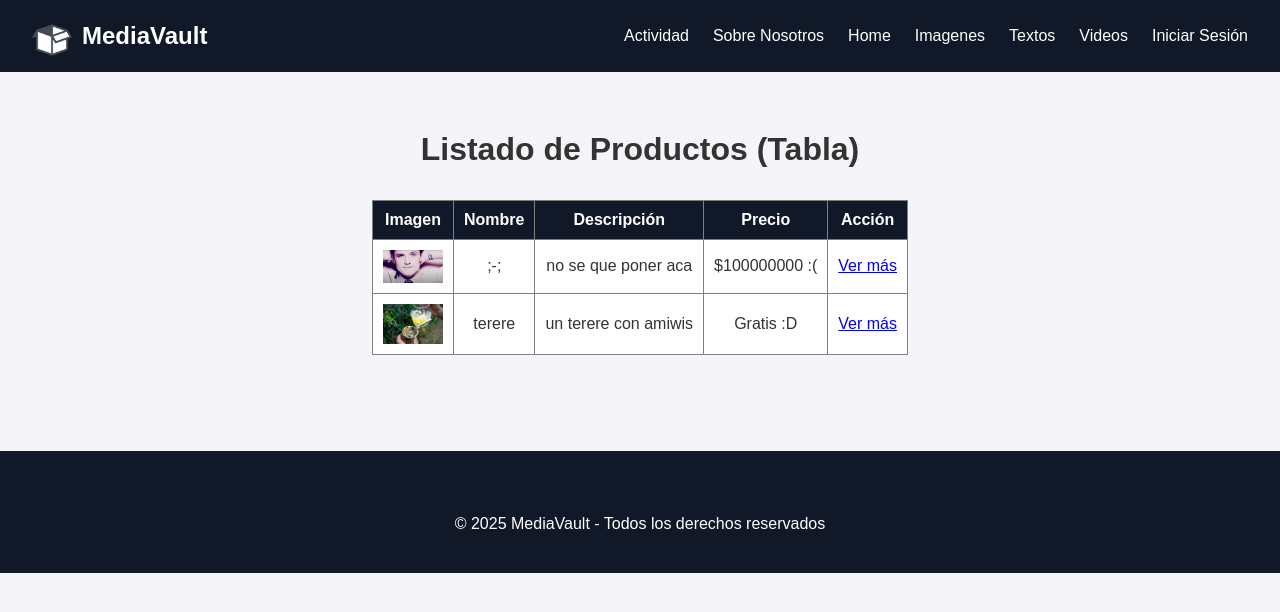
After one commit to Renzoegt/Integrador_Paradigmas, a PHP site: page /Assets/Actividad1/listado_tabla.html in a window 1280 px wide. The commit adds this page. Shown: the top 612 px of the page. Run offline with PHP 8.4, Linux system fonts and the light colour scheme.

Commit message:
Creación de los .html para el tp1
Creación de los .html para el tp1 y listado tabla completo

```diff
--- /dev/null
+++ b/Assets/Actividad1/listado_tabla.html
@@ -0,0 +1,63 @@
+<!DOCTYPE html>
+<html lang="es">
+<head>
+  <meta charset="UTF-8">
+  <meta name="viewport" content="width=device-width, initial-scale=1.0">
+  <title>MediaVault - Productos en tabla</title>
+  <link rel="icon" type="image/x-icon" href="../Images/icono.png">
+  <link rel="stylesheet" href="../../Style.css">
+</head>
+<body>
+  <!-- Navbar -->
+  <nav>
+    <div class="logo">
+      <a href="index.html"><img src="../Images/icono.png" height="40" alt="logo"></a>
+      <h1>MediaVault</h1>
+    </div>
+    <ul>
+      <li><a href="../../Actividad.html">Actividad</a></li>
+      <li><a href="../../sobrenosotros.html">Sobre Nosotros</a></li>
+      <li><a href="../../index.html">Home</a></li>
+      <li><a href="../../imagenes.html">Imagenes</a></li>
+      <li><a href="../../textos.html">Textos</a></li>
+      <li><a href="../../videos.html">Videos</a></li>
+      <li><a href="../../login.html">Iniciar Sesión</a></li>
+    </ul>
+  </nav>
+
+  <section class="collections">
+    <h2>Listado de Productos (Tabla)</h2>
+    <table border="1" cellpadding="10" cellspacing="0" style="margin:0 auto; background:#fff; border-collapse:collapse;">
+      <thead style="background:#111827; color:white;">
+        <tr>
+          <th>Imagen</th>
+          <th>Nombre</th>
+          <th>Descripción</th>
+          <th>Precio</th>
+          <th>Acción</th>
+        </tr>
+      </thead>
+      <tbody>
+        <tr>
+          <td><img src="../Images/josh.jpg" width="60" alt=""></td>
+          <td>;-;</td>
+          <td>no se que poner aca</td>
+          <td>$100000000 :(</td>
+          <td><a href="producto.html">Ver más</a></td>
+        </tr>
+        <tr>
+          <td><img src="../Images/terere.jfif" width="60" alt=""></td>
+          <td>terere</td>
+          <td>un terere con amiwis</td>
+          <td>Gratis :D</td>
+          <td><a href="producto.html">Ver más</a></td>
+        </tr>
+      </tbody>
+    </table>
+  </section>
+
+  <footer>
+    <p>&copy; 2025 MediaVault - Todos los derechos reservados</p>
+  </footer>
+</body>
+</html>
--- a/Style.css
+++ b/Style.css
@@ -149,3 +149,11 @@ body {
     margin-top: 4rem;
     text-align: center;
 }
+
+
+  table td img {
+    max-width: 100%;
+    height: 100%;
+    object-fit: cover;
+    display: block;
+  }
```
Also changed, not shown: Actividad.html (added), Assets/Actividad1/comprar.html (added), Assets/Actividad1/listado_box.html (added), Assets/Actividad1/producto.html (added), Assets/Images/josh.jpg (added), Assets/Images/terere.jfif (added), login.html (added).
